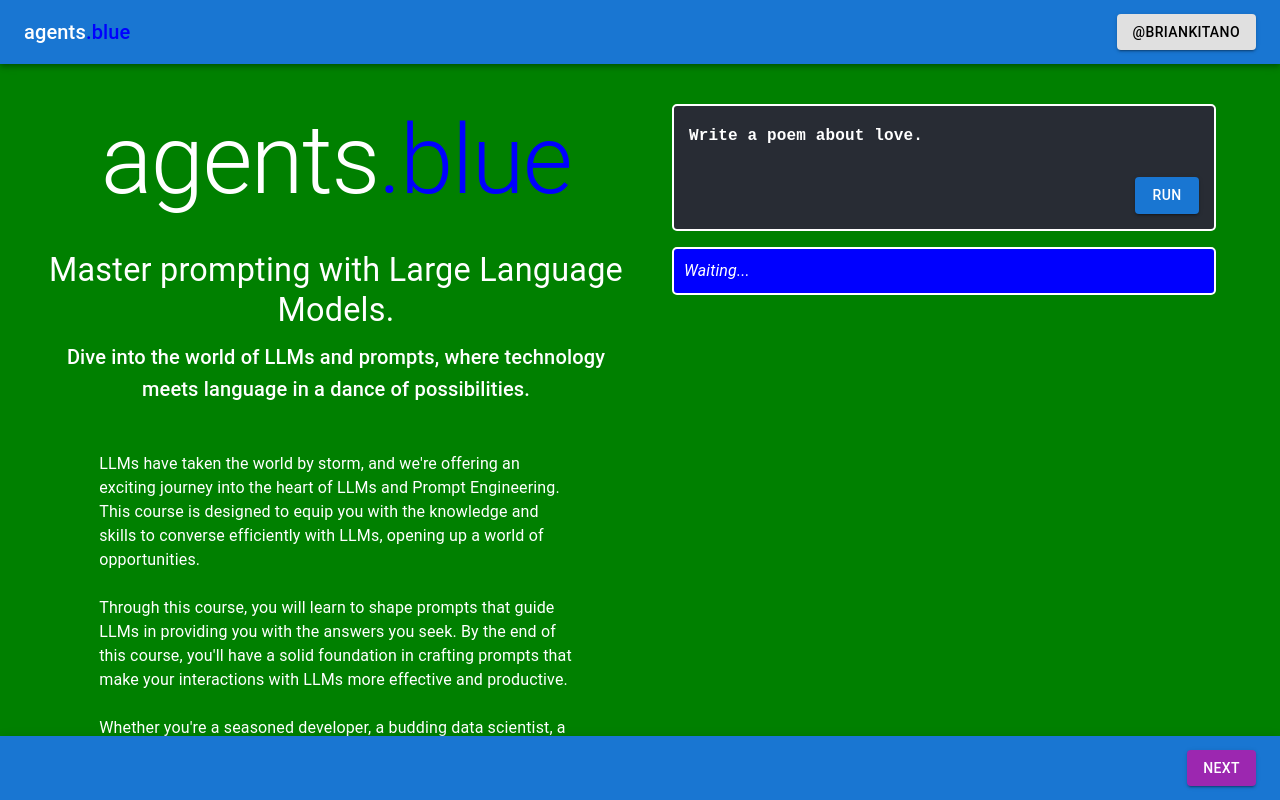
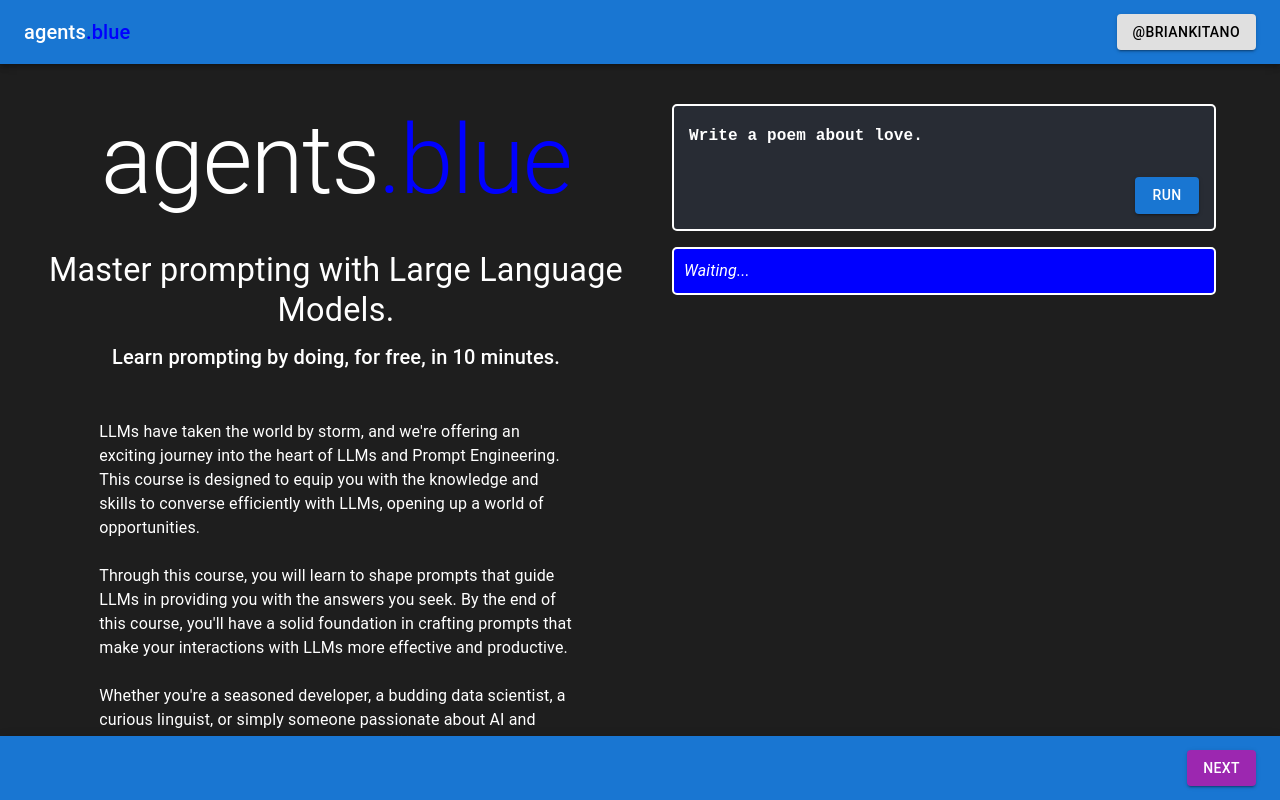
Before and after one commit to bkitano/learn-prompting, a Next.js app: page / in a window 1280 px wide. Shown: the top 800 px of the page. Built offline with nearby package versions, Linux system fonts and the light colour scheme.

Commit message:
oops green

```diff
--- a/src/app/layout.tsx
+++ b/src/app/layout.tsx
@@ -60,7 +60,6 @@ export default function RootLayout({
           <CssBaseline />
           <div
             style={{
-              backgroundColor: "green",
               marginBottom: height,
             }}
           >
--- a/src/app/page.tsx
+++ b/src/app/page.tsx
@@ -35,8 +35,7 @@ export default function Page() {
           Master prompting with Large Language Models.
         </Typography>
         <Typography variant="h6" align="center" gutterBottom>
-          Dive into the world of LLMs and prompts, where technology meets
-          language in a dance of possibilities.
+          Learn prompting by doing, for free, in 10 minutes.
         </Typography>
       </Grid>
       <Grid
```
